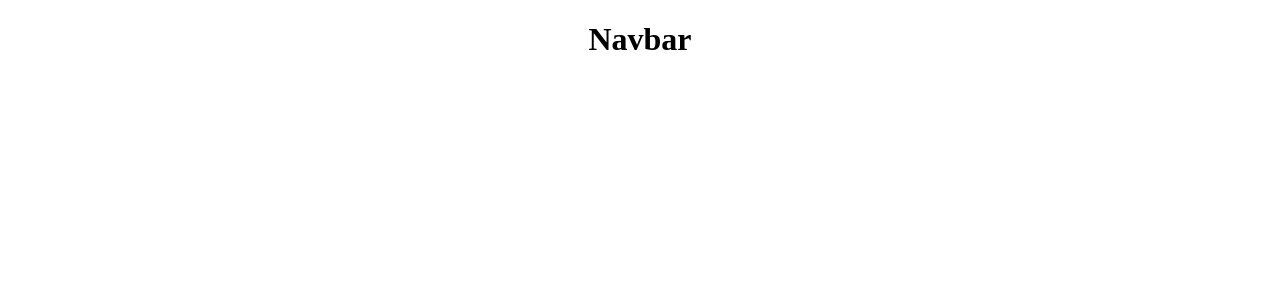
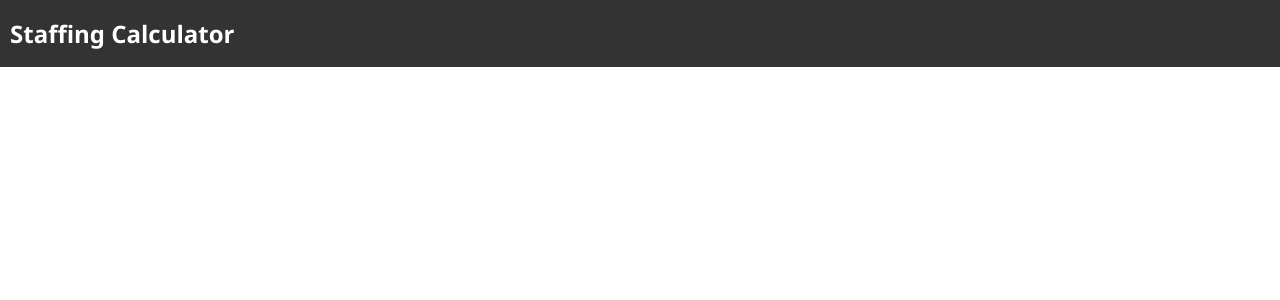
Before and after one commit to Jwatts82/staffingcalculator, a React (Create React App) app: page / in a window 1280 px wide. Shown: the top 300 px of the page. Built offline with nearby package versions, Linux system fonts and the light colour scheme.

Commit message:
update navbar and styling remove autogen react files"

```diff
--- a/public/index.html
+++ b/public/index.html
@@ -2,15 +2,12 @@
 <html lang="en">
   <head>
     <meta charset="utf-8" />
-    <link rel="icon" href="%PUBLIC_URL%/favicon.ico" />
     <meta name="viewport" content="width=device-width, initial-scale=1" />
     <meta name="theme-color" content="#000000" />
     <meta
       name="description"
       content="Web site created using create-react-app"
     />
-    <link rel="apple-touch-icon" href="%PUBLIC_URL%/logo192.png" />
-    <link rel="manifest" href="%PUBLIC_URL%/manifest.json" />
     <title>Staffing Calculator</title>
   </head>
   <body>
--- a/src/App.css
+++ b/src/App.css
@@ -1,19 +1,14 @@
-.App {
+/* .App {
   text-align: center;
-}
+} */
 
-.App-logo {
-  height: 40vmin;
-  pointer-events: none;
-}
-
-@media (prefers-reduced-motion: no-preference) {
+/* @media (prefers-reduced-motion: no-preference) {
   .App-logo {
     animation: App-logo-spin infinite 20s linear;
   }
-}
+} */
 
-.App-header {
+/* .App-header {
   background-color: #282c34;
   min-height: 100vh;
   display: flex;
@@ -22,8 +17,8 @@
   justify-content: center;
   font-size: calc(10px + 2vmin);
   color: white;
-}
-
+} */
+/*
 .App-link {
   color: #61dafb;
 }
@@ -35,4 +30,45 @@
   to {
     transform: rotate(360deg);
   }
+} */
+
+* {
+  margin: 0;
+  padding: 0;
+  box-sizing: border-box;
 }
+
+/* Main */
+html,
+body {
+  font-family: 'Segoe UI', Tahoma, Geneva, Verdana, sans-serif;
+  line-height: 1.7em;
+}
+
+a {
+  color: #333;
+  text-decoration: none;
+}
+
+h1,
+h2,
+h3 {
+  padding-bottom: 20px;
+}
+
+p {
+  margin: 10px 0;
+}
+
+/* Navbar */
+.navbar {
+  background: #333;
+  color: #fff;
+  overflow: auto;
+}
+
+.navbar h1 {
+  float: left;
+  padding-top: 20px;
+  padding-left: 10px;
+}
--- a/src/components/layout/Navbar.js
+++ b/src/components/layout/Navbar.js
@@ -3,9 +3,9 @@ import React, { Component } from 'react'
 export class navbar extends Component {
     render() {
         return (
-            <div>
-                <h1>Navbar</h1>
-            </div>
+            <nav className="navbar">
+                <h1>Staffing Calculator</h1>
+            </nav>
         )
     }
 }
```
Also changed, not shown: public/manifest.json (deleted), 1 other file (tests, documents, lock files or other folders).
